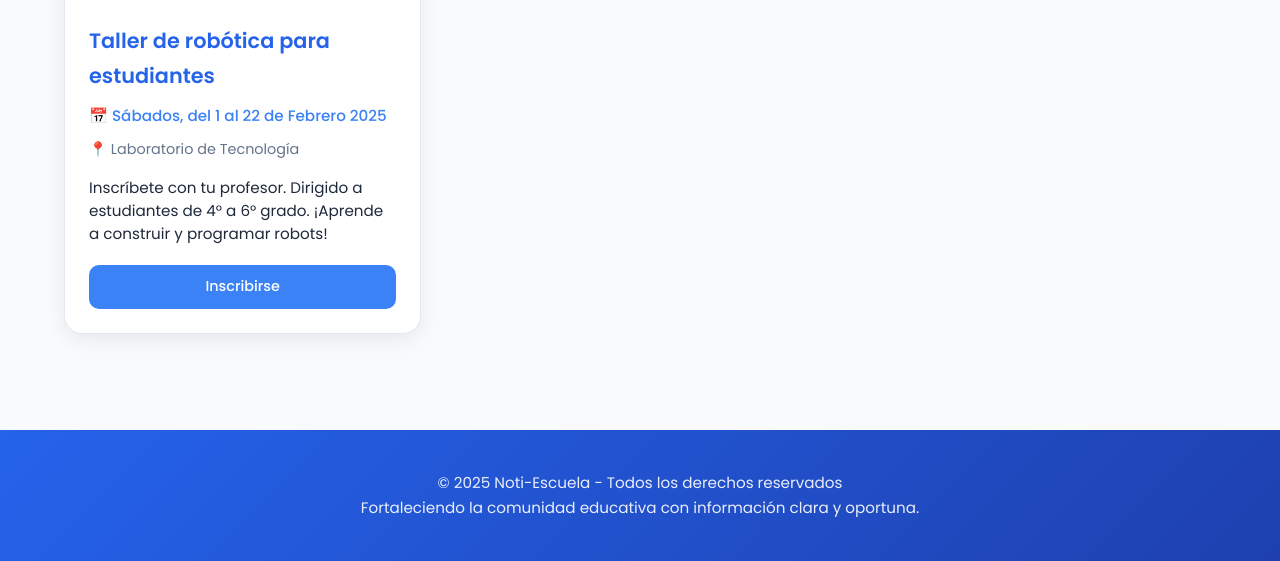
After one commit to Loigon12/noti-escuela, a Flask app: template templates/eventos.html in a window 1280 px wide. The commit adds this page. Shown: the part 1092-1653 px from the top of the page. Run offline with Flask 3, Linux system fonts and the light colour scheme; the template is opened without the code that fills it, so the values that code supplies are empty.

Commit message:
copia nueva

```diff
--- a/app.py
+++ b/app.py
@@ -63,5 +63,9 @@ def noticias():
 def ingreso():
     return render_template("ingreso.html")
 
+@app.route("/eventos")
+def ingreso():
+    return render_template("eventos.html")
+
 if __name__ == '__main__':
     app.run(debug=True)
--- /dev/null
+++ b/templates/eventos.html
@@ -0,0 +1,317 @@
+<!DOCTYPE html>
+<html lang="es">
+<head>
+  <meta charset="UTF-8" />
+  <meta name="viewport" content="width=device-width, initial-scale=1.0"/>
+  <title>Eventos - Noti-Escuela</title>
+
+  <!-- Google Fonts: Poppins para elegancia y modernidad -->
+  <link href="https://fonts.googleapis.com/css2?family=Poppins:wght@400;500;600;700&family=Montserrat:wght@600&display=swap" rel="stylesheet" />
+
+  <style>
+    :root {
+      --primary: #3b82f6;
+      --primary-dark: #2563eb;
+      --accent: #dbeafe;
+      --bg: #f8fafc;
+      --white: #ffffff;
+      --gray: #e2e8f0;
+      --text: #1e293b;
+      --text-light: #64748b;
+      --shadow-sm: 0 2px 8px rgba(0, 0, 0, 0.05);
+      --shadow-md: 0 6px 20px rgba(0, 0, 0, 0.07);
+      --shadow-lg: 0 15px 30px rgba(0, 0, 0, 0.1);
+      --transition: all 0.4s cubic-bezier(0.4, 0, 0.2, 1);
+    }
+
+    * {
+      margin: 0;
+      padding: 0;
+      box-sizing: border-box;
+    }
+
+    body {
+      font-family: 'Poppins', -apple-system, BlinkMacSystemFont, 'Segoe UI', sans-serif;
+      background-color: var(--bg);
+      color: var(--text);
+      line-height: 1.7;
+    }
+
+    /* Encabezado de sección */
+    .events-header {
+      text-align: center;
+      padding: 3rem 1.5rem 2rem;
+      background: linear-gradient(135deg, var(--primary), var(--primary-dark));
+      color: var(--white);
+      border-radius: 0 0 20px 20px;
+      margin-bottom: 2rem;
+      box-shadow: var(--shadow-lg);
+      position: relative;
+      overflow: hidden;
+    }
+
+    .events-header::before {
+      content: '';
+      position: absolute;
+      top: -50%;
+      right: -50%;
+      width: 150%;
+      height: 150%;
+      background: radial-gradient(circle, rgba(255, 255, 255, 0.1) 0%, transparent 70%);
+      transform: rotate(30deg);
+      z-index: 0;
+    }
+
+    .events-header h2 {
+      font-size: 2.8rem;
+      font-weight: 700;
+      position: relative;
+      z-index: 1;
+      margin-bottom: 0.5rem;
+    }
+
+    .events-header p {
+      font-size: 1.1rem;
+      opacity: 0.9;
+      position: relative;
+      z-index: 1;
+      max-width: 700px;
+      margin: 0 auto;
+    }
+
+    /* Contenedor principal */
+    .events-container {
+      max-width: 1200px;
+      margin: 0 auto;
+      padding: 0 1.5rem;
+    }
+
+    /* Grid de eventos */
+    .events-grid {
+      display: grid;
+      grid-template-columns: repeat(auto-fit, minmax(300px, 1fr));
+      gap: 2.5rem;
+      padding: 2rem 0;
+    }
+
+    /* Tarjeta de evento */
+    .event-card {
+      background: var(--white);
+      border-radius: 18px;
+      overflow: hidden;
+      box-shadow: var(--shadow-md);
+      transition: var(--transition);
+      position: relative;
+      height: 100%;
+      display: flex;
+      flex-direction: column;
+      border: 1px solid var(--gray);
+    }
+
+    .event-card:hover {
+      transform: translateY(-10px) scale(1.02);
+      box-shadow: var(--shadow-lg);
+      border-color: var(--primary);
+    }
+
+    /* Imagen animada */
+    .event-image {
+      width: 100%;
+      height: 200px;
+      overflow: hidden;
+      position: relative;
+    }
+
+    .event-image img {
+      width: 100%;
+      height: 100%;
+      object-fit: cover;
+      transition: transform 0.6s ease;
+    }
+
+    .event-card:hover .event-image img {
+      transform: scale(1.15) rotate(2deg);
+    }
+
+    /* Etiqueta de categoría */
+    .event-tag {
+      position: absolute;
+      top: 12px;
+      left: 12px;
+      background-color: rgba(255, 255, 255, 0.9);
+      color: var(--primary-dark);
+      font-size: 0.8rem;
+      font-weight: 600;
+      padding: 0.4rem 0.8rem;
+      border-radius: 50px;
+      backdrop-filter: blur(4px);
+      box-shadow: 0 2px 8px rgba(0, 0, 0, 0.1);
+    }
+
+    /* Contenido del evento */
+    .event-content {
+      padding: 1.5rem;
+      flex: 1;
+      display: flex;
+      flex-direction: column;
+    }
+
+    .event-content h3 {
+      font-size: 1.3rem;
+      color: var(--primary-dark);
+      margin-bottom: 0.6rem;
+      font-weight: 600;
+    }
+
+    .event-content .date {
+      font-size: 0.95rem;
+      color: var(--primary);
+      font-weight: 500;
+      margin-bottom: 0.5rem;
+    }
+
+    .event-content .location {
+      font-size: 0.9rem;
+      color: var(--text-light);
+      margin-bottom: 1rem;
+    }
+
+    .event-content p {
+      font-size: 0.95rem;
+      color: var(--text);
+      line-height: 1.5;
+      margin-bottom: 1.2rem;
+      flex-grow: 1;
+    }
+
+    .event-content .btn {
+      display: inline-block;
+      background-color: var(--primary);
+      color: var(--white);
+      text-decoration: none;
+      padding: 0.6rem 1.2rem;
+      border-radius: 10px;
+      font-size: 0.9rem;
+      font-weight: 500;
+      text-align: center;
+      transition: var(--transition);
+    }
+
+    .event-content .btn:hover {
+      background-color: var(--primary-dark);
+      transform: translateY(-2px);
+    }
+
+    /* Footer elegante */
+    footer {
+      background: linear-gradient(135deg, var(--primary-dark), #1e40af);
+      color: var(--white);
+      text-align: center;
+      padding: 2.5rem 1.5rem;
+      margin-top: 4rem;
+      font-size: 0.95rem;
+    }
+
+    footer p {
+      opacity: 0.9;
+    }
+
+    /* Responsive */
+    @media (max-width: 768px) {
+      .events-header h2 {
+        font-size: 2.2rem;
+      }
+
+      .events-grid {
+        gap: 1.8rem;
+      }
+
+      .event-card {
+        margin-bottom: 1rem;
+      }
+    }
+  </style>
+</head>
+<body>
+
+  <!-- Encabezado de eventos -->
+  <section class="events-header">
+    <h2>📅 Próximos Eventos Escolares</h2>
+    <p>Descubre las actividades, reuniones y celebraciones que tenemos preparadas para la comunidad educativa.</p>
+  </section>
+
+  <!-- Contenedor de eventos -->
+  <div class="events-container">
+    <div class="events-grid">
+
+      <!-- Evento 1 -->
+      <div class="event-card">
+        <div class="event-image">
+          <img src="https://picsum.photos/id/1015/600/400" alt="Jornada de convivencia">
+          <div class="event-tag">Familiar</div>
+        </div>
+        <div class="event-content">
+          <h3>Jornada de convivencia familiar</h3>
+          <div class="date">📅 Lunes, 13 de Enero de 2025 | 09:00 - 14:00 hrs</div>
+          <div class="location">📍 Patio principal - Escuela Benito Juárez</div>
+          <p>Actividades lúdicas, juegos en familia y almuerzo comunitario. ¡Todos los padres y estudiantes están invitados!</p>
+          <a href="#" class="btn">Más información</a>
+        </div>
+      </div>
+
+      <!-- Evento 2 -->
+      <div class="event-card">
+        <div class="event-image">
+          <img src="https://picsum.photos/id/1018/600/400" alt="Exámenes parciales">
+          <div class="event-tag">Académico</div>
+        </div>
+        <div class="event-content">
+          <h3>Exámenes del primer parcial</h3>
+          <div class="date">📅 Martes, 21 de Enero de 2025 | 08:00 - 12:00 hrs</div>
+          <div class="location">📍 Aulas - Todos los grados</div>
+          <p>Inicio de evaluaciones del primer trimestre. Recuerda revisar el cronograma por grado en el tablón digital.</p>
+          <a href="#" class="btn">Ver cronograma</a>
+        </div>
+      </div>
+
+      <!-- Evento 3 -->
+      <div class="event-card">
+        <div class="event-image">
+          <img src="https://picsum.photos/id/1025/600/400" alt="Día del maestro">
+          <div class="event-tag">Celebración</div>
+        </div>
+        <div class="event-content">
+          <h3>Día del Maestro</h3>
+          <div class="date">📅 Miércoles, 15 de Mayo de 2025 | 10:00 hrs</div>
+          <div class="location">📍 Auditorio principal</div>
+          <p>Celebración especial en honor a nuestros docentes. Participación de estudiantes con presentaciones artísticas.</p>
+          <a href="#" class="btn">Confirmar asistencia</a>
+        </div>
+      </div>
+
+      <!-- Evento 4 -->
+      <div class="event-card">
+        <div class="event-image">
+          <img src="https://picsum.photos/id/1039/600/400" alt="Taller de robótica">
+          <div class="event-tag">Taller</div>
+        </div>
+        <div class="event-content">
+          <h3>Taller de robótica para estudiantes</h3>
+          <div class="date">📅 Sábados, del 1 al 22 de Febrero 2025</div>
+          <div class="location">📍 Laboratorio de Tecnología</div>
+          <p>Inscríbete con tu profesor. Dirigido a estudiantes de 4° a 6° grado. ¡Aprende a construir y programar robots!</p>
+          <a href="#" class="btn">Inscribirse</a>
+        </div>
+      </div>
+
+    </div>
+  </div>
+
+  <!-- Footer -->
+  <footer>
+    <p>&copy; 2025 Noti-Escuela - Todos los derechos reservados</p>
+    <p>Fortaleciendo la comunidad educativa con información clara y oportuna.</p>
+  </footer>
+
+</body>
+</html>
--- a/templates/index.html
+++ b/templates/index.html
@@ -333,7 +333,7 @@
     <div class="menu">
       <a href="{{ url_for('home') }}">Inicio</a>
       <a href="{{ url_for('noticias') }}">Noticias</a>
-      <a href="#">Eventos</a>
+      <a href="{{ url_for('eventos') }}">Eventos</a>
       <a href="#">Comunicados</a>
       <a href="{{ url_for('ingreso') }}">Ingreso</a>
     </div>
--- a/templates/reuniones.html
+++ b/templates/reuniones.html
@@ -319,7 +319,7 @@
   <nav>
     <a href="{{ url_for('home') }}">Inicio</a>
     <a href="{{ url_for('noticias') }}">Noticias</a>
-    <a href="#">Eventos</a>
+    <a href="{{ url_for('eventos') }}">Eventos</a>
     <a href="#">Comunicados</a>
     <a href="{{ url_for('ingreso') }}">Ingreso</a>
   </nav>
```
